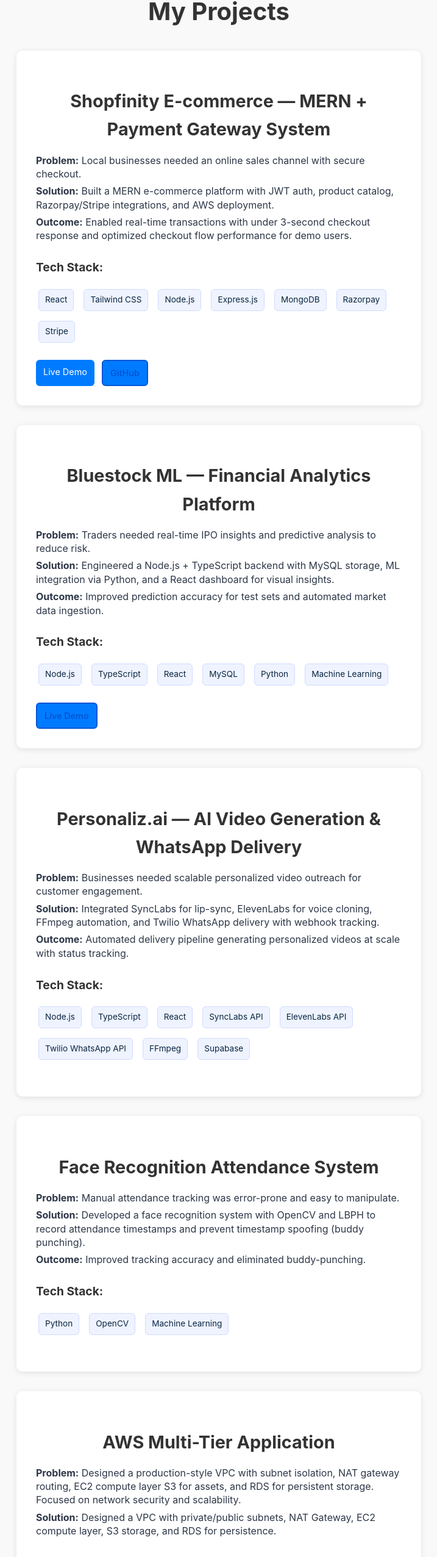
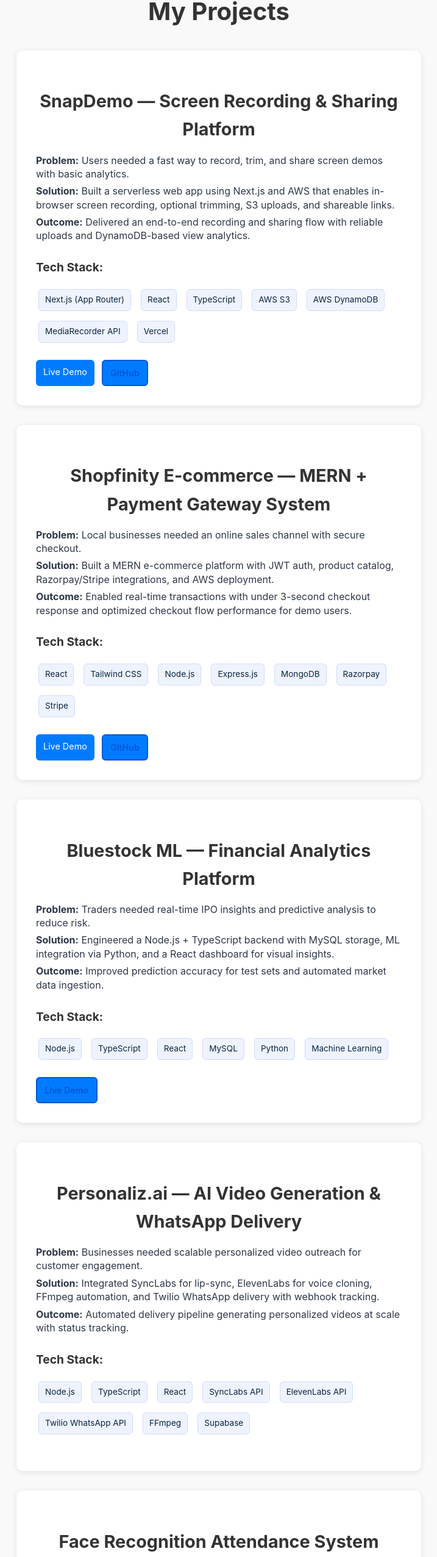
Before and after one commit to Mani9505764142/my-portfolio, a React (Create React App) app: page /projects in a window 1280 px wide. Shown: the part 165-2718 px from the top of the page at 61% size, without its empty margins (281-998 px from the left). Built offline with nearby package versions, Linux system fonts and the light colour scheme.

Commit message:
Add SnapDemo project to portfolio

```diff
--- a/src/components/Projects.js
+++ b/src/components/Projects.js
@@ -3,6 +3,24 @@
 
 const Projects = () => {
   const projects = [
+  {
+    title: 'SnapDemo — Screen Recording & Sharing Platform',
+    problem: 'Users needed a fast way to record, trim, and share screen demos with basic analytics.',
+    solution: 'Built a serverless web app using Next.js and AWS that enables in-browser screen recording, optional trimming, S3 uploads, and shareable links.',
+    outcome: 'Delivered an end-to-end recording and sharing flow with reliable uploads and DynamoDB-based view analytics.',
+    technologies: [
+      'Next.js (App Router)',
+      'React',
+      'TypeScript',
+      'AWS S3',
+      'AWS DynamoDB',
+      'MediaRecorder API',
+      'Vercel'
+    ],
+    link: 'https://snapdemo-psi.vercel.app/',
+    github: 'https://github.com/Mani9505764142/snapdemo'
+  },
+
   {
     title: 'Shopfinity E-commerce — MERN + Payment Gateway System',
     problem: 'Local businesses needed an online sales channel with secure checkout.',
@@ -12,6 +30,7 @@
     link: 'https://shopfinity-frontend.vercel.app/',
     github: 'https://github.com/Mani9505764142/Shopfinity'
   },
+
   {
     title: 'Bluestock ML — Financial Analytics Platform',
     problem: 'Traders needed real-time IPO insights and predictive analysis to reduce risk.',
@@ -20,6 +39,7 @@
     technologies: ['Node.js', 'TypeScript', 'React', 'MySQL', 'Python', 'Machine Learning'],
     link: 'https://bluestock-analysis.netlify.app/'
   },
+
   {
     title: 'Personaliz.ai — AI Video Generation & WhatsApp Delivery',
     problem: 'Businesses needed scalable personalized video outreach for customer engagement.',
@@ -27,27 +47,31 @@
     outcome: 'Automated delivery pipeline generating personalized videos at scale with status tracking.',
     technologies: ['Node.js', 'TypeScript', 'React', 'SyncLabs API', 'ElevenLabs API', 'Twilio WhatsApp API', 'FFmpeg', 'Supabase']
   },
+
   {
     title: 'Face Recognition Attendance System',
     problem: 'Manual attendance tracking was error-prone and easy to manipulate.',
-      solution: 'Developed a face recognition system with OpenCV and LBPH to record attendance timestamps and prevent timestamp spoofing (buddy punching).',
+    solution: 'Developed a face recognition system with OpenCV and LBPH to record attendance timestamps and prevent timestamp spoofing.',
     outcome: 'Improved tracking accuracy and eliminated buddy-punching.',
     technologies: ['Python', 'OpenCV', 'Machine Learning']
   },
+
   {
     title: 'AWS Multi-Tier Application',
-      problem: 'Designed a production-style VPC with subnet isolation, NAT gateway routing, EC2 compute layer S3 for assets, and RDS for persistent storage. Focused on network security and scalability.',
-      solution: 'Designed a VPC with private/public subnets, NAT Gateway, EC2 compute layer, S3 storage, and RDS for persistence.',
+    problem: 'Designed a production-style VPC with subnet isolation, NAT gateway routing, EC2 compute layer, S3 for assets, and RDS for persistence.',
+    solution: 'Implemented a secure AWS architecture with public/private subnets, EC2 compute, S3 storage, and RDS database.',
     technologies: ['AWS', 'EC2', 'S3', 'RDS', 'VPC', 'Security Groups', 'NAT Gateway']
   },
+
   {
     title: 'Portfolio Website',
-      problem: 'Needed a personal brand presence to showcase projects & contact info.',
-      solution: 'Built a responsive portfolio with React and AWS CloudFront hosting.',
+    problem: 'Needed a personal brand presence to showcase projects and contact information.',
+    solution: 'Built a responsive portfolio using React and deployed using AWS S3 and CloudFront.',
     technologies: ['React', 'HTML', 'CSS', 'JavaScript', 'AWS (S3, CloudFront)'],
     link: 'https://my-portfolio-nine-eta-73.vercel.app/'
-    },
+  }
 ];
+
 
   return (
       <section id="projects" className="projects-section">
```
Lines whose indentation alone changed are shown as unchanged.
